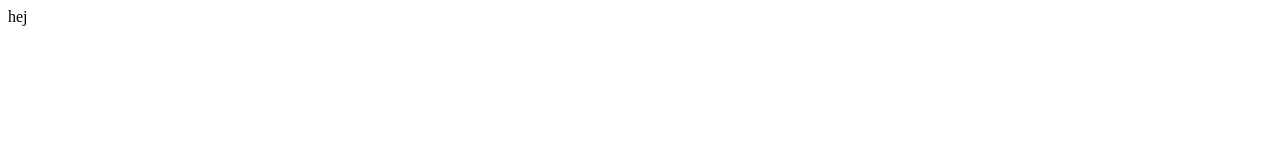
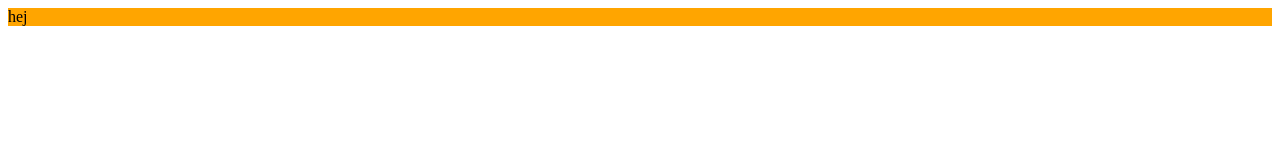
Before and after one commit to nanidam/Medieinstitutet-portolio, a plain HTML site: page index.html in a window 1280 px wide. Drawn offline with Linux system fonts and the light colour scheme.

Commit message:
Update index.html

```diff
--- a/index.html
+++ b/index.html
@@ -1,3 +1,5 @@
+<link rel="stylesheet" href="style.css" typ="text/css">
+
 <div>
   hej
 </div>
```
